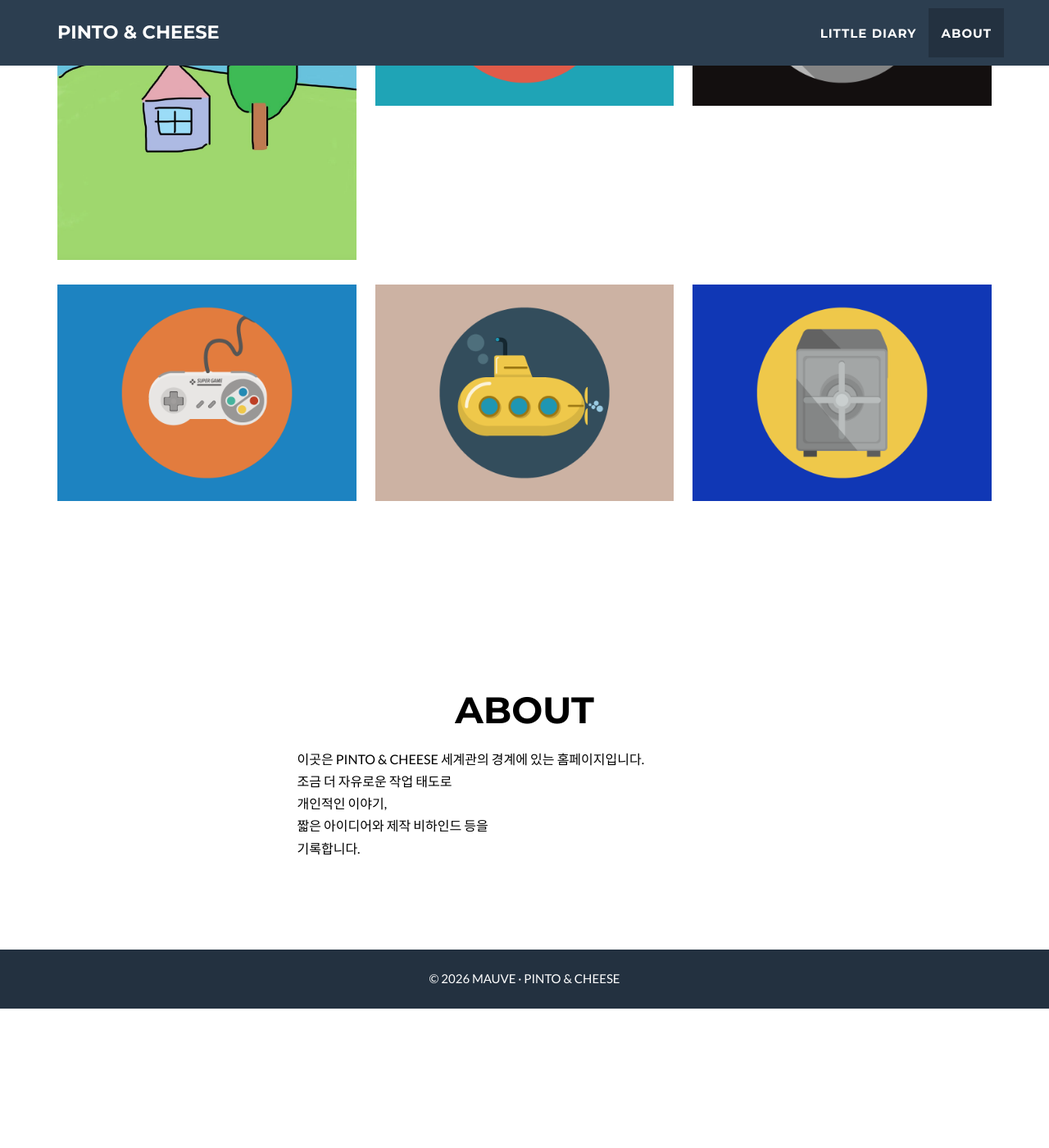
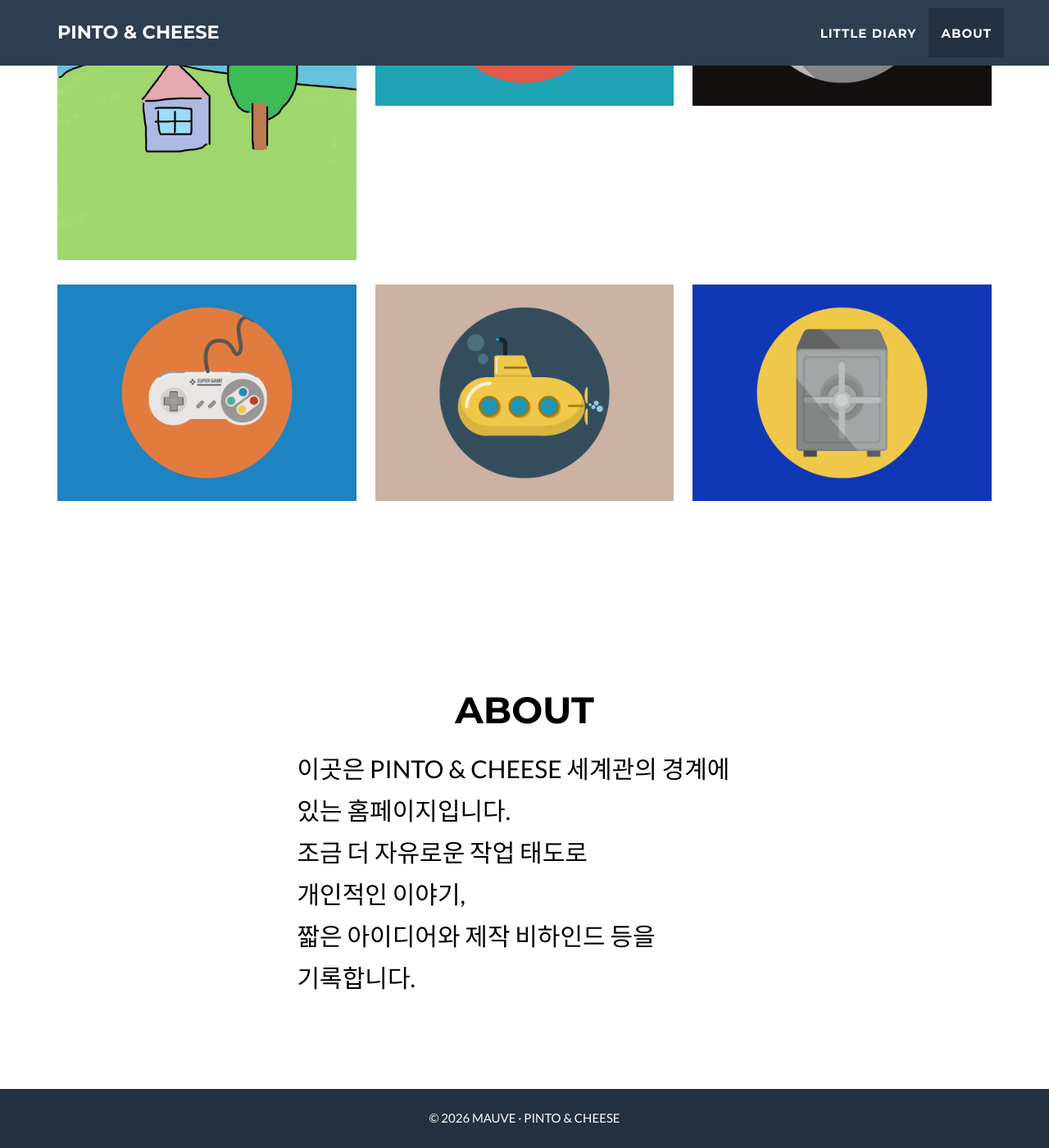
Before and after one commit to pintocheese/pintocheese.github.io, a Jekyll site: the page built from _posts/2014-07-18-project-1.markdown, in a window 1280 px wide and 1400 px high, scrolled down 2190 px. Shown: the whole window at 82% size. Built offline with Jekyll 4.4.1, drawn with Linux system fonts in a browser that asks for light colours; before the commit the page ends 3420 px from its top, so only the background shows below that.

Commit message:
Update custom.css

```diff
--- a/assets/css/custom.css
+++ b/assets/css/custom.css
@@ -9,13 +9,9 @@ section.success,
 
 @media (min-width: 992px) {
   section.success#about .col-lg-6 p {
-    font-size: 16px;   /* 필요에 따라 17px 등으로 조절 가능 */
+    font-size: 30px;   /* 필요에 따라 17px 등으로 조절 가능 */
     line-height: 1.7;
   }
-}
-
-#about {
-  border: none;
 }
 
 section.success#about {
```
